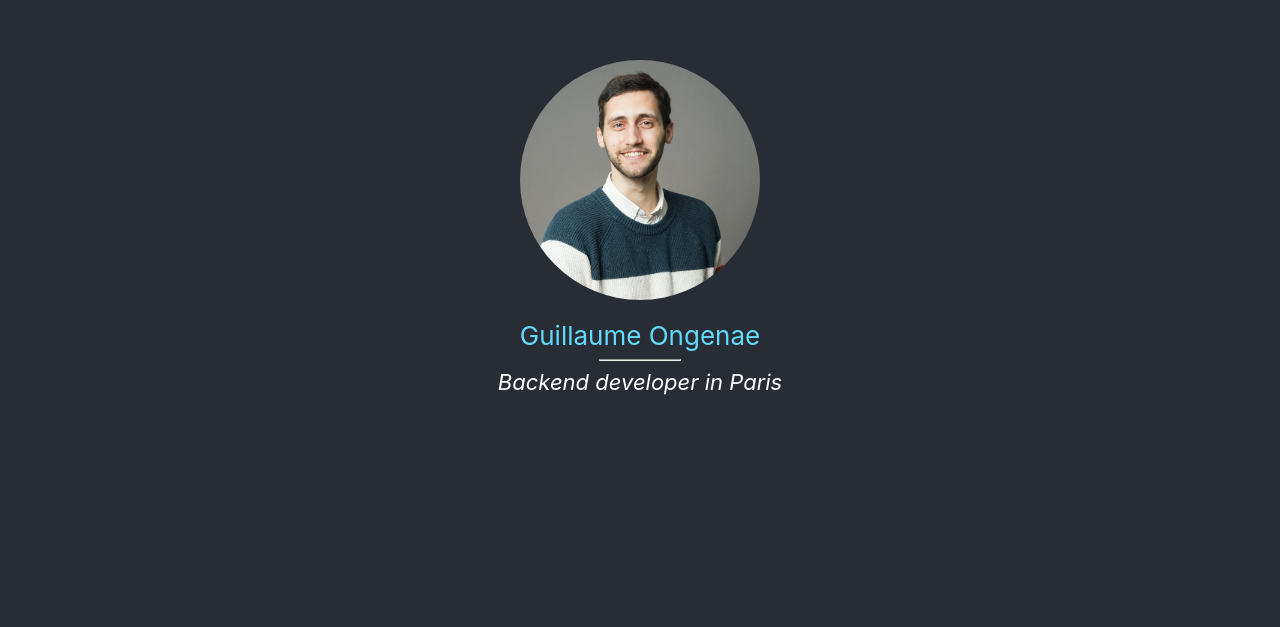
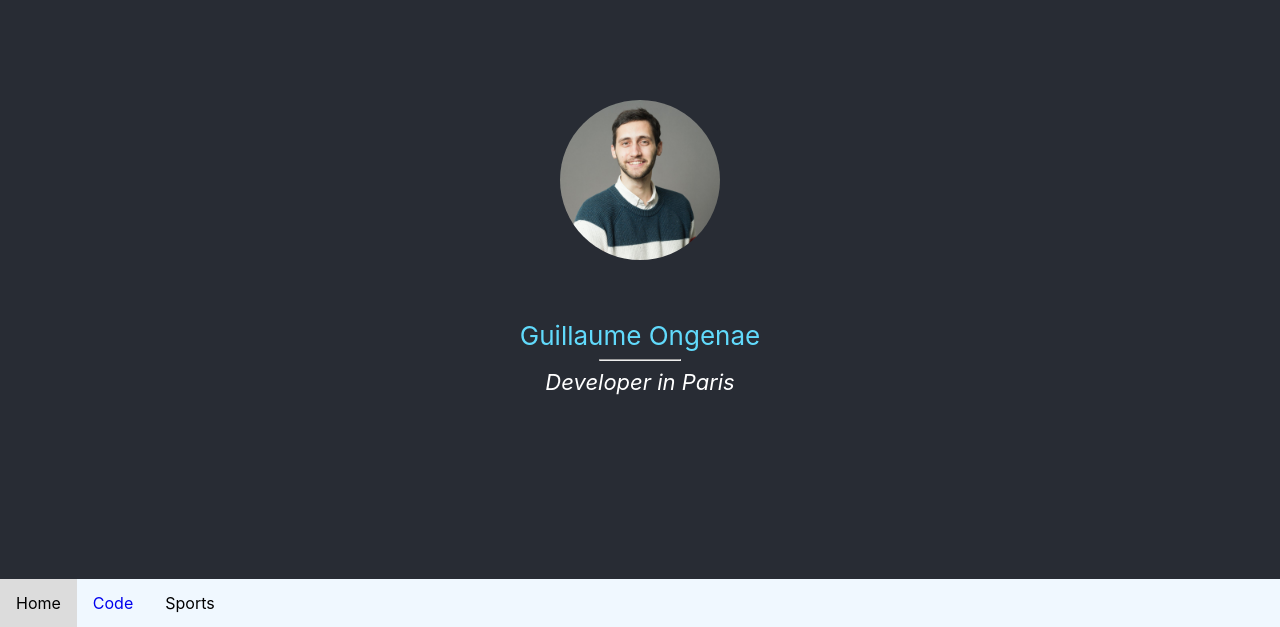
Before and after one commit to g-ongenae/g-ongenae.github.io, a React (Create React App) app: page / in a window 1280 px wide. Shown: the part 173-800 px from the top of the page. Built offline with nearby package versions, Linux system fonts and the light colour scheme.

Commit message:
Add new pages, only sport active for now

```diff
--- a/src/App.css
+++ b/src/App.css
@@ -4,12 +4,12 @@
 
 .profile {
   border-radius: 50%;
-  height: 30vmin;
+  height: 20vmin;
   pointer-events: none;
+  margin: 5vmin;
 }
 
 section {
-  background-color: #282c34;
   min-height: 100vh;
   display: flex;
   flex-direction: column;
@@ -32,3 +32,64 @@ section {
   font-style: italic;
   font-size: calc(6px + 2vmin);
 }
+
+section h1 {
+  width: 80vh;
+  text-align: left;
+}
+
+section h3 {
+  width: 90vh;
+  text-align: left;
+}
+
+section p {
+  margin: 5px;
+}
+
+.sport-table {
+  background-color: aliceblue;
+  border-radius: 4mm;
+  border: 1mm solid orange;
+  padding: 2mm;
+}
+
+.sport-table thead tr th {
+  padding: 1mm;
+}
+
+.sport-table tbody tr td {
+  padding: 1mm;
+  text-align: left;
+}
+
+.menu {
+  list-style-type: none;
+  margin: 0;
+  padding: 0;
+  overflow: hidden;
+  background-color: aliceblue;
+  position: fixed;
+  bottom: 0;
+  width: 100%;
+}
+
+.selected {
+  background-color: gainsboro;
+}
+
+.menu li {
+  float: left;
+}
+
+.menu li a {
+  display: inline-block;
+  text-align: center;
+  padding: 14px 16px;
+  text-decoration: none;
+}
+
+.menu li a:hover {
+  background-color: #111;
+  color: white;
+}
--- a/src/App.js
+++ b/src/App.js
@@ -1,27 +1,24 @@
-import profile from "./profile.jpg";
+import { useState } from "react";
+
 import "./App.css";
+import HomeView from "./components/HomeView";
+// import LanguageView from "./components/LanguageView";
+// import MusicView from "./components/MusicView";
+import SportView from "./components/SportView";
+// import WritingView from './components/WritingView';
+
+const viewMap = {
+  home: HomeView,
+  // lang: LanguageView,
+  // music: MusicView,
+  sport: SportView,
+  // writing: WritingView,
+};
 
 function App() {
-  return (
-    <div className="app">
-      <section>
-        <img src={profile} className="profile" alt="profile" />
+  const [value, setValue] = useState("home");
 
-        <br />
-
-        <a
-          href="https://www.linkedin.com/in/guillaumeongenae/"
-          className="title"
-        >
-          Guillaume Ongenae
-        </a>
-
-        <hr width="80vmin" />
-
-        <span className="subtitle">Backend developer in Paris</span>
-      </section>
-    </div>
-  );
+  return <div className="app">{viewMap[value]({ setView: setValue })}</div>;
 }
 
 export default App;
--- /dev/null
+++ b/src/components/HomeView.js
@@ -0,0 +1,24 @@
+import profile from "../profile.jpg";
+import Menu from './Menu'
+
+export default function HomeView({ setView }) {
+  return (
+    <section style={{ backgroundColor: "#282c34" }}>
+      <img src={profile} className="profile" alt="profile" />
+
+      <br />
+
+      <a
+        href="https://www.linkedin.com/in/guillaumeongenae/"
+        className="title"
+      >
+        Guillaume Ongenae
+      </a>
+
+      <hr width="80vmin" />
+      <span className="subtitle">Developer in Paris</span>
+
+      <Menu currentView="home" setView={setView} />
+  </section>
+  );
+}
--- /dev/null
+++ b/src/components/LanguageView.js
@@ -0,0 +1,13 @@
+import Menu from "./Menu";
+
+// TODO
+
+export default function LanguageView({ setView }) {
+  return (
+    <section>
+      <h1>Languages</h1>
+
+      <Menu currentView="lang" setView={setView} />
+    </section>
+  )
+}
--- /dev/null
+++ b/src/components/Menu.js
@@ -0,0 +1,34 @@
+import HomeView from "./HomeView";
+// import LanguageView from "./LanguageView";
+// import MusicView from "./MusicView";
+import SportView from "./SportView";
+// import WritingView from "./WritingView";
+
+const pages = {
+  home: { title: "Home", target: HomeView },
+  code: { title: "Code", link: "https://github.com/g-ongenae" },
+  // music: { title: "Music", target: MusicView },
+  // lang: { title: "Languages", target: LanguageView },
+  sport: { title: "Sports", target: SportView },
+  // writing: { title: "Writing", target: WritingView },
+};
+
+export default function Menu({ currentView, setView }) {
+  const pageNamesToDisplay = Object.keys(pages);
+
+  return (
+    <ul className="menu">
+      {pageNamesToDisplay.map((pageName) => {
+        return pages[pageName].link !== undefined ? (
+          <li key={pageName}>
+            <a href={pages[pageName].link}>{pages[pageName].title}</a>
+          </li>
+        ) : (
+          <li key={pageName} className={pageName === currentView ? 'selected' : ''}>
+            <a onClick={() => setView(pageName)}>{pages[pageName].title}</a>
+          </li>
+        );
+      })}
+    </ul>
+  );
+}
--- /dev/null
+++ b/src/components/MusicView.js
@@ -0,0 +1,16 @@
+import Menu from "./Menu";
+
+// TODO
+// Music: 🎷 (alto), recorder (soprano), 🥁, 🎹 and 🎸 (acoustic) with [Drum Coach], [Tonestro] and [Yousician].
+
+// [drum coach]: https://play.google.com/store/apps/details?id=com.drumap.drumcoach&pcampaignid=web_share
+// [tonestro]: https://www.tonestro.com
+// [yousician]: https://yousician.com
+
+export default function MusicView({ setView }) {
+  return <section>
+    <h1>Music</h1>
+
+    <Menu currentView="music" setView={setView} />
+  </section>
+}
--- /dev/null
+++ b/src/components/SportTable.js
@@ -0,0 +1,62 @@
+const data = [
+  {
+    id: 0,
+    sport: "Running 🏃",
+    experience: "+10y",
+    level: "Paris Marathon 2023 in 3 h 47 min, VMA 16km/h",
+    goal: "Marathon in 3h",
+    resource: { name: "Polar Flow", link: "https://flow.polar.com" },
+  },
+  {
+    id: 1,
+    sport: "Yoga 🧘",
+    experience: "2y",
+    level: "Hand on the ground in a lateral split (35 cm)",
+    goal: "Side split",
+    resource: { name: "Track Yoga", link: "https://trackyoga.app" },
+  },
+  {
+    id: 2,
+    sport: "Swing 🕺",
+    experience: "1.5y",
+    level: "Having fun",
+    goal: "A lot more fun",
+    resource: { name: "g-ongenae/awesome-swing", link: "https://github.com/g-ongenae/awesome-swing" },
+  },
+  {
+    id: 3,
+    sport: "Strength 💪",
+    experience: ">1y",
+    level: "Level 2 on Method Lafay",
+    goal: "Complementary",
+    resource: { name: "Lafay Method", link: "https://olivier-lafay.com" },
+  },
+];
+
+/** List of sport I'm practicing and my goals on each */
+export default function SportTable() {
+  return (
+    <table className="sport-table">
+      <thead>
+        <tr>
+          <th>Sport</th>
+          <th>Experience</th>
+          <th>Current level</th>
+          <th>Goal</th>
+          <th>Resource</th>
+        </tr>
+      </thead>
+      <tbody>
+        {data.map((row) => (
+          <tr key={row.id}>
+            <td>{row.sport}</td>
+            <td>{row.experience}</td>
+            <td>{row.level}</td>
+            <td>{row.goal}</td>
+            <td><a href={row.resource.link}> {row.resource.name}</a></td>
+          </tr>
+        ))}
+      </tbody>
+    </table>
+  );
+}
--- /dev/null
+++ b/src/components/SportView.js
@@ -0,0 +1,26 @@
+import Menu from "./Menu";
+import SportTable from "./SportTable";
+
+export default function SportView({ setView }) {
+  return (
+    <section>
+      <h1>Sports</h1>
+
+      <h3>My main sports</h3>
+      <SportTable />
+
+      <h3>Other sports</h3>
+      <p>
+        Otherwise, I like to 🏂 (regular), ⛷️, 🚴 (hiking) and{" "}
+        <span title="Efren style">🎱</span>.
+      </p>
+      <p>My next interests are 🏌️ Golf and 🎾 Tennis.</p>
+      <p>
+        In the past, I used to practice 🏀 Basketball (10y, small forward), 🏈
+        US Football (4y, defensive back).
+      </p>
+
+      <Menu currentView="sport" setView={setView} />
+    </section>
+  );
+}
--- /dev/null
+++ b/src/components/WritingView.js
@@ -0,0 +1,11 @@
+import Menu from "./Menu";
+
+// TODO
+
+export default function WritingView({ setView }) {
+  return <section>
+    <h1>Writing</h1>
+
+    <Menu currentView="writing" setView={setView} />
+  </section>
+}
```
